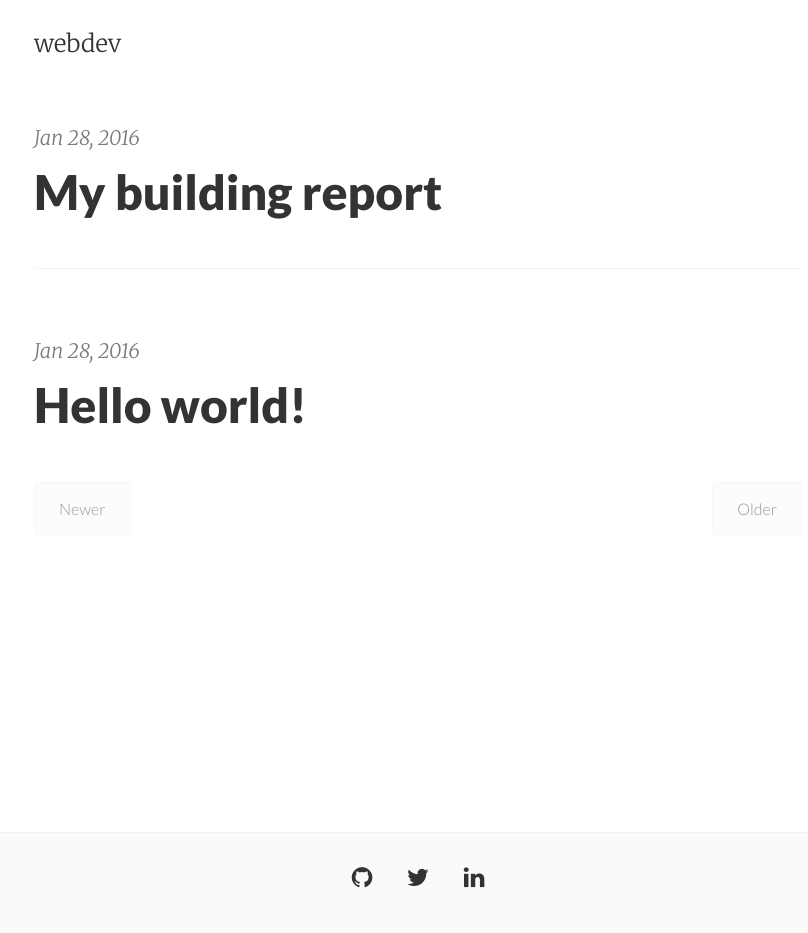
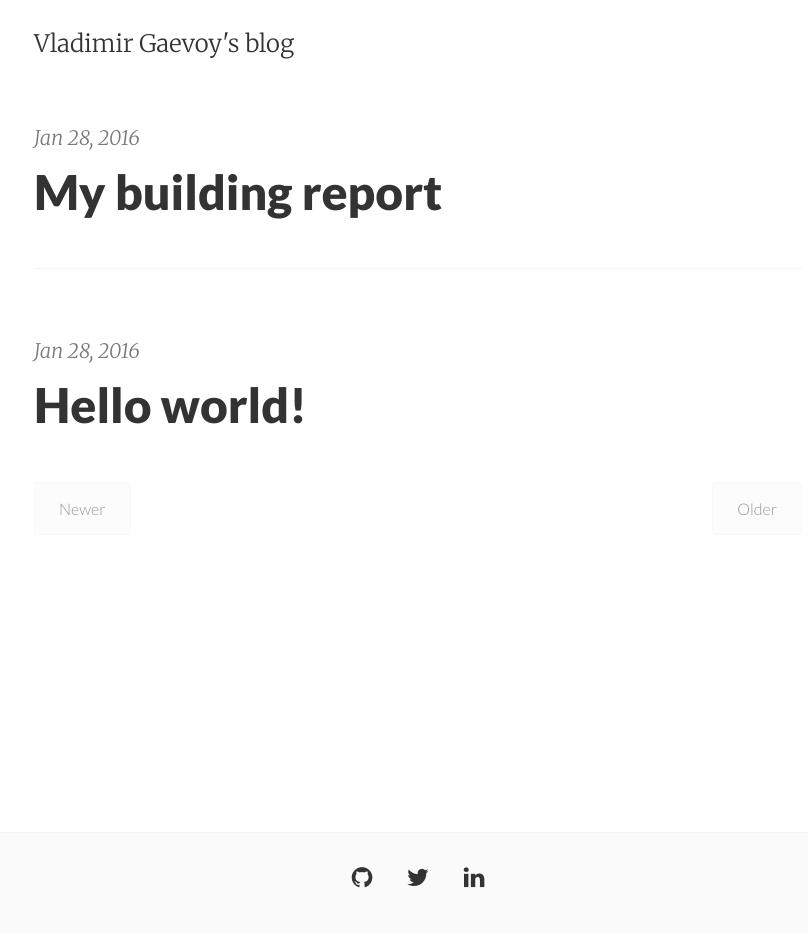
Before and after one commit to gaevoy/gaevoy.github.io, a Jekyll site: the page built from index.html, in a window 1280 px wide. Shown: the whole page, without its empty margins (222-1030 px from the left). Built offline with Jekyll 4.4.1, drawn with Linux system fonts in a browser that asks for light colours; nearby versions of some CDN libraries; the list of posts is cut into pages by our own code.

Commit message:
adjust config to jekyll 3

```diff
--- a/_config.yml
+++ b/_config.yml
@@ -1,10 +1,12 @@
+gems: [jekyll-paginate]
 excerpt_separator: ""
-pygments: true
+highlighter: pygments
 markdown: kramdown
 url: http://gaevoy.github.io
-title: webdev
+title: Vladimir Gaevoy's blog
 email:
 author: Vladimir Gaevoy
 description: My awesome new site
-paginate: 3
+paginate: 5
+paginate_path: "page:num"
 google_analytics: UA-73040051-1
```
